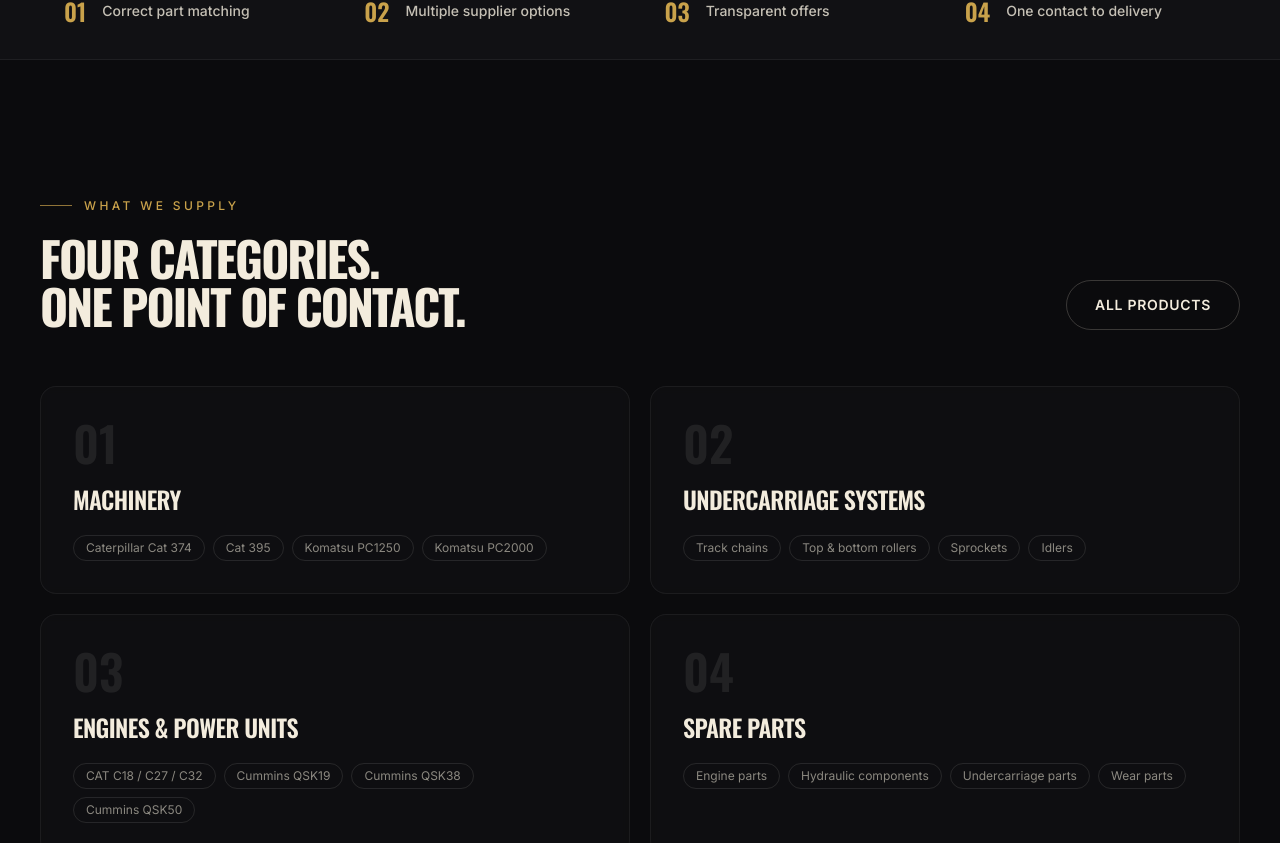
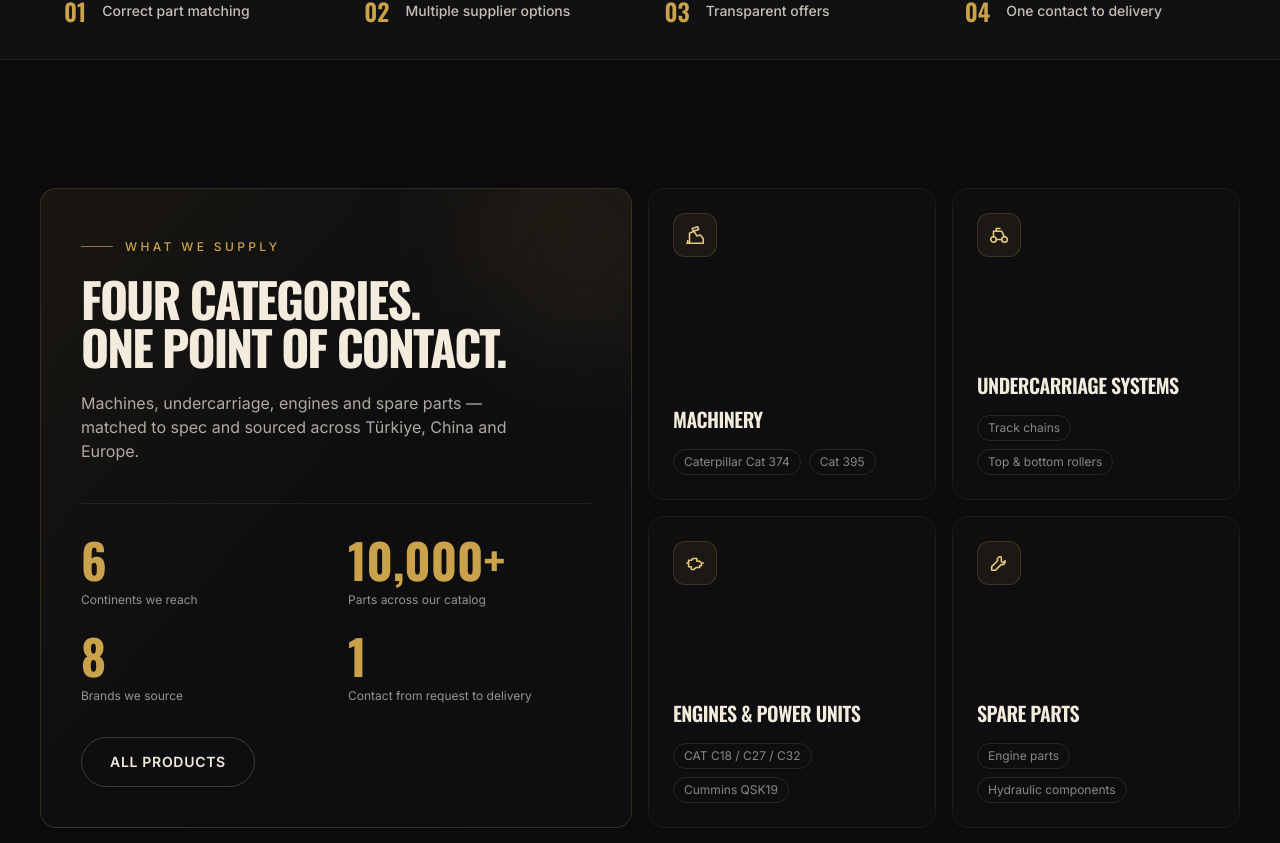
Before and after one commit to MinexGrup/minexgrup-website, a Next.js app: page / in a window 1280 px wide. Shown: the part 838-1681 px from the top of the page. Built offline with nearby package versions, Linux system fonts and the light colour scheme.

Commit message:
Site: remove prices from catalog (names only), compact catalog teaser, drop bottom CTA band

```diff
--- /dev/null
+++ b/app/components/Counter.tsx
@@ -0,0 +1,91 @@
+"use client";
+
+import { useEffect, useRef, useState } from "react";
+
+/**
+ * Animated count-up. Accepts display strings like "6", "10,000+", "1".
+ * Preserves any leading prefix and trailing suffix (e.g. the "+"),
+ * re-inserts thousands separators, and respects prefers-reduced-motion.
+ */
+export default function Counter({
+  value,
+  duration = 1200,
+  className = ""
+}: {
+  value: string;
+  duration?: number;
+  className?: string;
+}) {
+  const ref = useRef<HTMLSpanElement>(null);
+  const [display, setDisplay] = useState<string>(() => leadingZeroForm(value));
+
+  useEffect(() => {
+    const el = ref.current;
+    if (!el) return;
+
+    const digits = value.replace(/[^0-9]/g, "");
+    const target = parseInt(digits || "0", 10);
+    // Prefix = leading non-digits, suffix = trailing non-digits (e.g. the "+").
+    // Any interior separators (commas) fold into `digits` and are re-inserted
+    // by toLocaleString during the animation.
+    const prefix = (value.match(/^[^0-9]*/) || [""])[0];
+    const suffix = (value.match(/[^0-9]*$/) || [""])[0];
+
+    const reduce =
+      typeof window !== "undefined" &&
+      window.matchMedia("(prefers-reduced-motion: reduce)").matches;
+
+    if (!digits || reduce) {
+      setDisplay(value);
+      return;
+    }
+
+    let raf = 0;
+    let started = false;
+    const run = () => {
+      const t0 = performance.now();
+      const tick = (now: number) => {
+        const p = Math.min((now - t0) / duration, 1);
+        const eased = 1 - Math.pow(1 - p, 3);
+        const n = Math.round(target * eased);
+        setDisplay(prefix + n.toLocaleString("en-US") + suffix);
+        if (p < 1) raf = requestAnimationFrame(tick);
+      };
+      raf = requestAnimationFrame(tick);
+    };
+
+    const io = new IntersectionObserver(
+      (entries) => {
+        entries.forEach((e) => {
+          if (e.isIntersecting && !started) {
+            started = true;
+            run();
+            io.unobserve(e.target);
+          }
+        });
+      },
+      { threshold: 0.5 }
+    );
+    io.observe(el);
+
+    return () => {
+      cancelAnimationFrame(raf);
+      io.disconnect();
+    };
+  }, [value, duration]);
+
+  return (
+    <span ref={ref} className={className}>
+      {display}
+    </span>
+  );
+}
+
+// Render a same-width "0" placeholder before animation so layout doesn't jump.
+function leadingZeroForm(value: string): string {
+  const digits = value.replace(/[^0-9]/g, "");
+  if (!digits) return value;
+  const prefix = (value.match(/^[^0-9]*/) || [""])[0];
+  const suffix = (value.match(/[^0-9]*$/) || [""])[0];
+  return prefix + "0" + suffix;
+}
--- a/app/components/IndustriesPreview.tsx
+++ b/app/components/IndustriesPreview.tsx
@@ -1,6 +1,20 @@
+import type { ReactNode } from "react";
 import Link from "next/link";
 import { industries } from "../lib/site";
 import Reveal from "./Reveal";
+
+// Lucide-style stroke icons, one per industry slug.
+const icons: Record<string, ReactNode> = {
+  mining: (
+    <path d="M14 4l6 6-3 3-6-6zM11 7L3 15v6h6l8-8M9 13l2 2" />
+  ),
+  quarry: (
+    <path d="M3 20h18L17 8l-4 4-3-5-4 8zM8 20l2-4M14 20l1.5-3" />
+  ),
+  construction: (
+    <path d="M3 21h18M5 21V8l7-4 7 4v13M9 21v-5h6v5M9 11h6" />
+  )
+};
 
 export default function IndustriesPreview() {
   return (
@@ -13,17 +27,35 @@ export default function IndustriesPreview() {
           </h2>
         </Reveal>
 
-        <div className="mt-14 grid gap-5 md:grid-cols-3">
+        <div className="mt-14 grid gap-4 md:grid-cols-3">
           {industries.map((ind, i) => (
             <Reveal key={ind.slug} delay={i * 0.1}>
               <Link
                 href={`/industries#${ind.slug}`}
-                className="card group flex h-full flex-col justify-between p-8"
+                className="group relative flex h-full flex-col justify-between overflow-hidden rounded-2xl border border-white/[0.06] bg-base-800/60 p-8 transition-all duration-300 hover:-translate-y-1 hover:border-gold/25 hover:bg-base-800"
               >
-                <h3 className="font-display text-3xl font-bold uppercase tracking-tight text-gold">
+                <div className="flex items-start justify-between">
+                  <span className="flex h-12 w-12 items-center justify-center rounded-xl border border-gold/20 bg-gold/[0.08] text-gold-bright">
+                    <svg
+                      viewBox="0 0 24 24"
+                      fill="none"
+                      stroke="currentColor"
+                      strokeWidth={1.7}
+                      strokeLinecap="round"
+                      strokeLinejoin="round"
+                      className="h-6 w-6"
+                    >
+                      {icons[ind.slug]}
+                    </svg>
+                  </span>
+                  <span className="text-gold opacity-0 transition-all duration-300 group-hover:translate-x-1 group-hover:opacity-100">
+                    →
+                  </span>
+                </div>
+                <h3 className="mt-8 font-display text-3xl font-bold uppercase tracking-tight text-gold">
                   {ind.name}
                 </h3>
-                <p className="mt-6 border-t border-white/[0.06] pt-5 text-sm leading-relaxed text-champagne/75">
+                <p className="mt-5 border-t border-white/[0.06] pt-5 text-sm leading-relaxed text-champagne/75">
                   {ind.supply}
                 </p>
               </Link>
--- a/app/components/ProductsPreview.tsx
+++ b/app/components/ProductsPreview.tsx
@@ -1,46 +1,110 @@
+import type { ReactNode } from "react";
 import Link from "next/link";
-import { productCategories, brands, brandsMinor } from "../lib/site";
+import { productCategories, brands, brandsMinor, stats } from "../lib/site";
 import Reveal from "./Reveal";
+import Counter from "./Counter";
+
+// Lucide-style stroke icons, one per product category slug.
+const icons: Record<string, ReactNode> = {
+  machinery: (
+    <path d="M3 21h18M6 21V10l5-2 3 5M14 13l4-1 3 4v5M4 21v-3M9 5l6-2 1 3-6 2z" />
+  ),
+  undercarriage: (
+    <>
+      <circle cx="6" cy="17" r="3" />
+      <circle cx="18" cy="17" r="3" />
+      <path d="M6 14V8h9l3 6M9 17h6M9 8V5h4" />
+    </>
+  ),
+  engines: (
+    <path d="M5 9h3l2-2h4v3h3l2 2v3h-2v2h-4l-2 2H8v-3H5zM3 12h2M19 12h2" />
+  ),
+  "spare-parts": (
+    <path d="M14.5 5.5a3 3 0 0 0-4 4L4 16v4h4l6.5-6.5a3 3 0 0 0 4-4l-2.3 2.3-1.7-1.7z" />
+  )
+};
 
 export default function ProductsPreview() {
   return (
     <section className="section py-24 md:py-32">
-      <div className="flex flex-col items-start justify-between gap-6 md:flex-row md:items-end">
-        <Reveal>
+      <div className="grid gap-4 md:grid-cols-2 lg:auto-rows-fr lg:grid-cols-4">
+        {/* Feature tile — intro + animated proof */}
+        <Reveal className="md:col-span-2 lg:col-span-2 lg:row-span-2">
+          <div className="relative flex h-full flex-col justify-between overflow-hidden rounded-2xl border border-gold/20 bg-gradient-to-br from-gold/[0.08] via-base-800/60 to-base-800/60 p-8 md:p-10">
+            <div className="pointer-events-none absolute -right-16 -top-16 h-56 w-56 rounded-full bg-gold/10 blur-3xl" />
+            <div className="relative">
               <p className="eyebrow">What we supply</p>
-          <h2 className="mt-5 max-w-2xl font-display text-4xl font-bold uppercase leading-tight tracking-tightest text-champagne md:text-5xl">
-            Four categories.<br />One point of contact.
+              <h2 className="mt-5 font-display text-4xl font-bold uppercase leading-[0.95] tracking-tightest text-champagne md:text-5xl">
+                Four categories.
+                <br />
+                One point of contact.
               </h2>
-        </Reveal>
-        <Reveal delay={0.1}>
-          <Link href="/products" className="btn-ghost shrink-0">
+              <p className="mt-5 max-w-md text-champagne/70">
+                Machines, undercarriage, engines and spare parts — matched to spec
+                and sourced across Türkiye, China and Europe.
+              </p>
+            </div>
+
+            <div className="relative mt-10">
+              <div className="grid grid-cols-2 gap-6 border-t border-white/[0.08] pt-8 sm:grid-cols-4 lg:grid-cols-2">
+                {stats.map((s) => (
+                  <div key={s.label}>
+                    <Counter
+                      value={s.value}
+                      className="block font-display text-4xl font-bold text-gold md:text-5xl"
+                    />
+                    <span className="mt-2 block text-xs leading-snug text-champagne/60">
+                      {s.label}
+                    </span>
+                  </div>
+                ))}
+              </div>
+              <Link href="/products" className="btn-ghost mt-8 inline-flex">
                 All products
               </Link>
+            </div>
+          </div>
         </Reveal>
+
+        {/* Category tiles */}
+        {productCategories.map((cat, i) => (
+          <Reveal key={cat.slug} delay={i * 0.06}>
+            <Link
+              href={`/products/${cat.slug}`}
+              className="group relative flex h-full flex-col justify-between overflow-hidden rounded-2xl border border-white/[0.06] bg-base-800/60 p-6 transition-all duration-300 hover:-translate-y-1 hover:border-gold/25 hover:bg-base-800"
+            >
+              <div className="flex items-start justify-between">
+                <span className="flex h-11 w-11 items-center justify-center rounded-xl border border-gold/20 bg-gold/[0.08] text-gold-bright">
+                  <svg
+                    viewBox="0 0 24 24"
+                    fill="none"
+                    stroke="currentColor"
+                    strokeWidth={1.7}
+                    strokeLinecap="round"
+                    strokeLinejoin="round"
+                    className="h-[22px] w-[22px]"
+                  >
+                    {icons[cat.slug]}
+                  </svg>
+                </span>
+                <span className="text-gold opacity-0 transition-all duration-300 group-hover:translate-x-1 group-hover:opacity-100">
+                  →
+                </span>
               </div>
-
-      <div className="mt-14 grid gap-5 md:grid-cols-2">
-        {productCategories.map((cat, i) => (
-          <Reveal key={cat.slug} delay={i * 0.08}>
-            <Link href={`/products/${cat.slug}`} className="card group flex h-full flex-col p-8">
-              <div className="flex items-start justify-between">
-                <span className="font-display text-5xl font-semibold text-white/[0.08] transition-colors group-hover:text-gold/25">
-                  0{i + 1}
-                </span>
-                <span className="mt-2 text-gold opacity-0 transition-opacity group-hover:opacity-100">→</span>
-              </div>
-              <h3 className="mt-4 font-display text-2xl font-semibold uppercase tracking-tight text-champagne">
+              <div className="mt-6">
+                <h3 className="font-display text-xl font-semibold uppercase tracking-tight text-champagne">
                   {cat.name}
                 </h3>
-              <div className="mt-5 flex flex-wrap gap-2">
-                {cat.examples.slice(0, 4).map((ex) => (
+                <div className="mt-4 flex flex-wrap gap-2">
+                  {cat.examples.slice(0, 2).map((ex) => (
                     <span
                       key={ex}
-                    className="rounded-full border border-white/10 px-3 py-1 text-xs text-champagne/55"
+                      className="rounded-full border border-white/10 px-2.5 py-1 text-xs text-champagne/55"
                     >
                       {ex}
                     </span>
                   ))}
+                </div>
               </div>
             </Link>
           </Reveal>
@@ -49,19 +113,28 @@ export default function ProductsPreview() {
 
       {/* Brands */}
       <Reveal>
-        <div className="mt-16 flex flex-col items-center gap-6 rounded-2xl border border-white/[0.06] bg-base-800/50 p-8 md:flex-row md:justify-between">
+        <div className="mt-4 flex flex-col items-center gap-6 rounded-2xl border border-white/[0.06] bg-base-800/50 p-8 md:flex-row md:justify-between">
           <div className="flex flex-wrap items-center gap-x-8 gap-y-3">
-            <span className="text-xs uppercase tracking-[0.22em] text-champagne/40">Major brands</span>
+            <span className="text-xs uppercase tracking-[0.22em] text-champagne/40">
+              Major brands
+            </span>
             {brands.map((b) => (
-              <span key={b} className="font-display text-xl font-semibold uppercase tracking-tight text-champagne/85">
+              <span
+                key={b}
+                className="font-display text-xl font-semibold uppercase tracking-tight text-champagne/85"
+              >
                 {b}
               </span>
             ))}
           </div>
           <div className="flex flex-wrap items-center gap-x-6 gap-y-2">
-            <span className="text-xs uppercase tracking-[0.22em] text-gold/60">Minor brands</span>
+            <span className="text-xs uppercase tracking-[0.22em] text-gold/60">
+              Minor brands
+            </span>
             {brandsMinor.map((b) => (
-              <span key={b} className="text-sm text-champagne/40">{b}</span>
+              <span key={b} className="text-sm text-champagne/40">
+                {b}
+              </span>
             ))}
           </div>
         </div>
--- a/app/lib/parts.ts
+++ b/app/lib/parts.ts
@@ -1,16 +1,12 @@
-// ---------------------------------------------------------------------------
 // Parts Catalog types. Real data comes from Airtable (see app/lib/airtable.ts).
-// The raw supplier cost NEVER reaches the client — the loader computes the
-// public price (cost × 1.08) server-side and only sends that + currency.
-// ---------------------------------------------------------------------------
+// Prices are intentionally NOT part of the public site — pricing goes only in
+// the quote/PPT we send. So the catalog exposes part number, name and make.
 
 export interface Part {
   id: string;
   partNumber: string;
-  name: string;        // cleaned description, or the part number if none
-  make: string;        // Komatsu, Caterpillar, Cummins, ...
-  price: number | null; // public price already incl. +8% (null = On request)
-  currency: string;    // "USD" | "CNY"
+  name: string;   // cleaned description, or the part number if none
+  make: string;   // Komatsu, Caterpillar, Cummins, ...
 }
 
 export const partMakes = [
@@ -24,12 +20,3 @@ export const partMakes = [
   "MWM",
   "Other"
 ] as const;
-
-export function formatNumber(price: number | null): string {
-  if (price === null || price === undefined) return "On request";
-  return price.toLocaleString("en-US", { minimumFractionDigits: 2, maximumFractionDigits: 2 });
-}
-
-export function currencySymbol(currency: string): string {
-  return currency === "CNY" ? "¥" : "$";
-}
--- a/app/page.tsx
+++ b/app/page.tsx
@@ -4,7 +4,6 @@ import ProductsPreview from "./components/ProductsPreview";
 import IndustriesPreview from "./components/IndustriesPreview";
 import GeographyBlock from "./components/GeographyBlock";
 import CatalogTeaser from "./components/CatalogTeaser";
-import CTASection from "./components/CTASection";
 
 export default function HomePage() {
   return (
@@ -15,7 +14,6 @@ export default function HomePage() {
       <IndustriesPreview />
       <GeographyBlock />
       <CatalogTeaser />
-      <CTASection />
     </>
   );
 }
```
Also changed, not shown: app/catalog/CatalogClient.tsx (+5 -19 lines), app/components/CatalogTeaser.tsx (+9 -10 lines), app/lib/airtable.ts (+2 -12 lines). Lines whose indentation alone changed are shown as unchanged.
